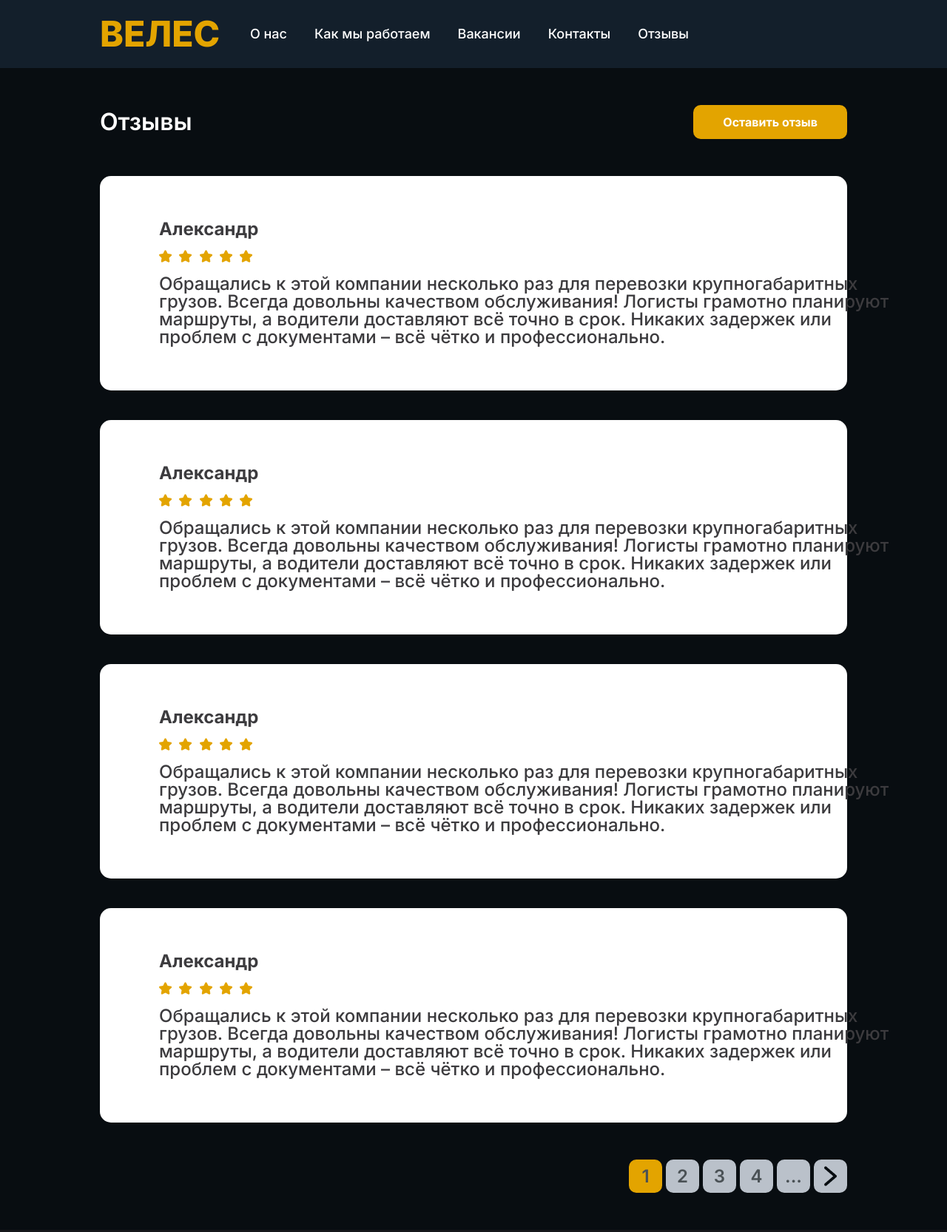
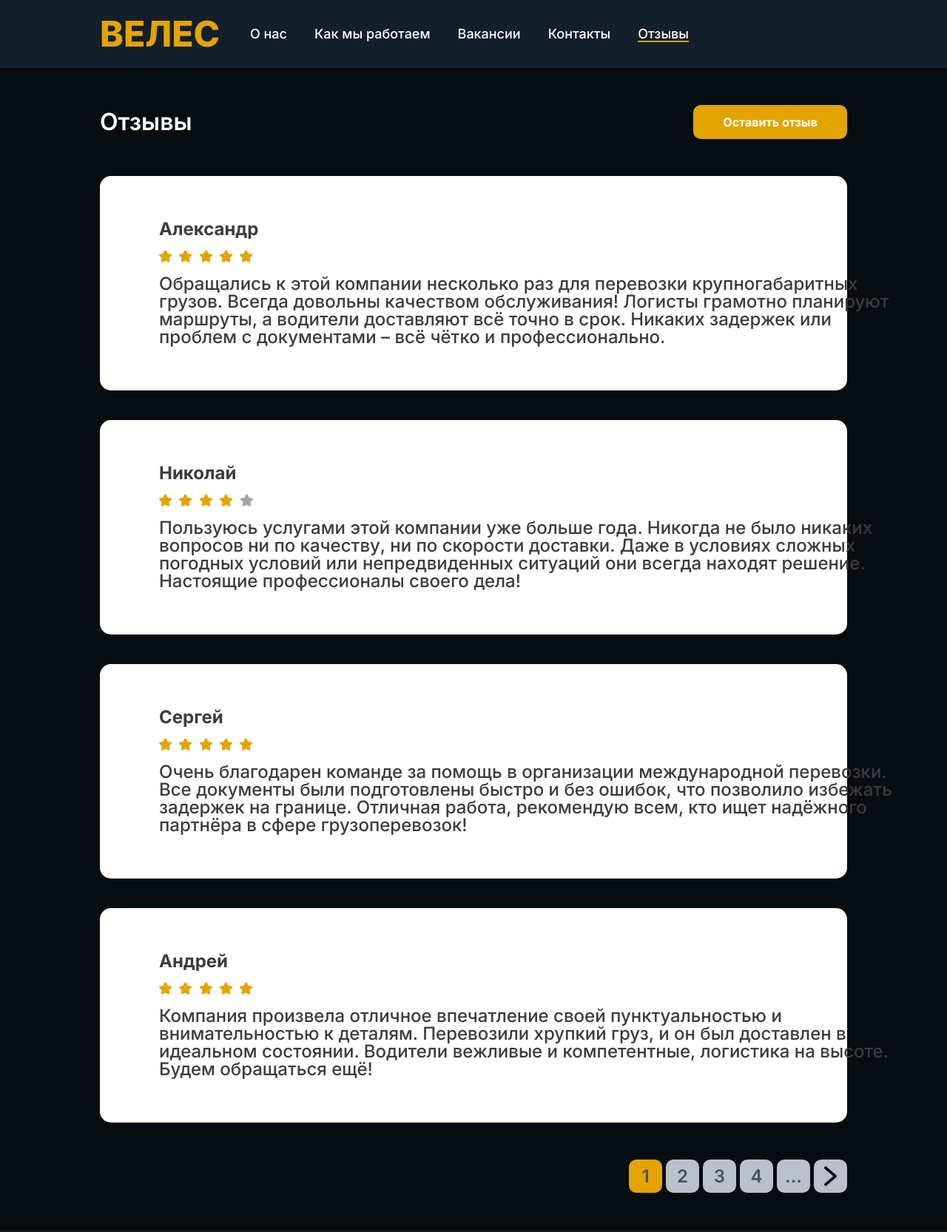
Before and after one commit to swissse/VELES, a plain HTML site: page reviews.html in a window 1280 px wide. Shown: the top 1666 px of the page at 74% size. Drawn offline with Linux system fonts and the light colour scheme.

Commit message:
Конец.

```diff
--- a/css/style.css
+++ b/css/style.css
@@ -536,10 +536,12 @@ li::marker {
   flex-direction: column;
   justify-content: center;
 }
+
 .vacancies__h__2 {
   font-size: 36px;
   font-weight: 500;
 }
+
 .vacancies__cards__2 {
   display: flex;
   align-items: center;
@@ -547,6 +549,7 @@ li::marker {
   gap: 40px;
   flex-wrap: wrap;
 }
+
 .vacancies__card__2 {
   border-radius: 15px;
   background: #FFF;
@@ -555,6 +558,7 @@ li::marker {
   padding-right: 135px;
   width: 445px;
 }
+
 .vacancies__card__h__2 {
   font-size: 24px;
   font-weight: 600;
@@ -596,6 +600,7 @@ li::marker {
   justify-self: start;
   padding-bottom: 50px;
 }
+
 .contacts__contents__2 {
   display: flex;
   align-items: center;
@@ -603,6 +608,7 @@ li::marker {
   gap: 190px;
   margin-bottom: 130px;
 }
+
 .contacts__content__2 {
   display: flex;
   flex-direction: column;
@@ -620,6 +626,7 @@ li::marker {
   color: var(--yellow-bg);
   font-weight: 500;
 }
+
 .contacts__content__text__2 {
   font-size: 20px;
   font-weight: 500;
@@ -671,6 +678,7 @@ li::marker {
   gap: 30px;
   margin-bottom: 120px;
 }
+
 .partnerships__card__2 {
   display: flex;
   flex-direction: column;
@@ -681,10 +689,12 @@ li::marker {
   width: 530px;
   padding: 23px 30px 24px 25px;
 }
+
 .partnerships__card__text__2 {
   color: #747F88;
   font-size: 20px;
 }
+
 .fz40 {
   font-size: 40px;
 }
@@ -694,22 +704,26 @@ li::marker {
   justify-content: space-between;
   background: #15202C;
 }
+
 .question__2 {
   display: flex;
   flex-direction: column;
   justify-content: space-between;
   text-align: left;
 }
+
 .question__h__2 {
   font-size: 32px;
   font-weight: 500;
 }
+
 .question__text__2 {
   font-size: 16px;
   font-weight: 300;
   padding: 30px 0 20px 0;
   width: 400px;
 }
+
 .question__text__gap__2 {
   display: flex;
   flex-direction: column;
@@ -718,6 +732,7 @@ li::marker {
   font-weight: 200;
   gap: 10px;
 }
+
 .feedback__social__2 {
   display: flex;
   align-items: center;
@@ -733,7 +748,8 @@ li::marker {
   gap: 20px;
 }
 
-.form__input__2, .form__textarea__2 {
+.form__input__2,
+.form__textarea__2 {
   width: 810px;
   padding: 24px 47px;
   background: #E8EDF2;
@@ -742,10 +758,12 @@ li::marker {
   color: #000;
   border-radius: 15px;
 }
+
 .form__textarea__2 {
   height: 142px;
   resize: none;
 }
+
 .form__btn__2 {
   border: solid 4px rgba(227, 164, 0, 0.2);
   background: var(--yellow-bg);
@@ -898,19 +916,19 @@ li::marker {
   top: 0;
 }
 
-.stages__1{
+.stages__1 {
   display: flex;
   flex-flow: column;
 }
 
-.stages_visual__1{
+.stages_visual__1 {
   display: flex;
   flex-flow: column;
   gap: 50px;
   position: relative;
 }
 
-.stage_visual__1{
+.stage_visual__1 {
   display: flex;
   align-items: center;
   justify-content: center;
@@ -923,7 +941,7 @@ li::marker {
   font-weight: 600;
 }
 
-.line_stage_visual__1{
+.line_stage_visual__1 {
   width: 4px;
   height: 340px;
   left: 50%;
@@ -933,40 +951,40 @@ li::marker {
 
 }
 
-.stages_registration_direction{
+.stages_registration_direction {
   height: 100px;
   margin-left: 30px;
 }
 
-.stages_registration_name{
+.stages_registration_name {
   margin-block: 0 5px;
   font-size: 20px;
   font-weight: 600;
 }
 
-.stages_registration_text{
+.stages_registration_text {
   font-weight: 200;
 }
 
-.stages_registration_img{
+.stages_registration_img {
   width: 800px;
 }
 
-.stages_wrap__1{
+.stages_wrap__1 {
   display: flex;
   /* flex-flow: ; */
 }
 
-.stages_registration_title{
+.stages_registration_title {
   margin-bottom: 115px;
 }
 
-.send_buttons__1{
+.send_buttons__1 {
   display: flex;
   gap: 45px;
 }
 
-.send_button{
+.send_button {
   width: 220px;
   height: 50px;
   /* padding: auto; */
@@ -974,19 +992,19 @@ li::marker {
   font-size: 700;
 }
 
-.stages_registration_submit_application__1{
+.stages_registration_submit_application__1 {
   background-color: var(--text_color);
 }
 
-.stages_registration_join{
+.stages_registration_join {
   border: 2px solid var(--text_color);
 }
 
-.choose__1{
+.choose__1 {
   background-color: var(--main-bg);
 }
 
-.choose_texts__1{
+.choose_texts__1 {
   display: flex;
   flex-flow: column;
   gap: 15px;
@@ -994,48 +1012,49 @@ li::marker {
   line-height: 1.2;
 }
 
-.choose_description__1{
+.choose_description__1 {
   display: flex;
   gap: 140px;
 }
 
 .choose_services__1 {
   margin-top: 80px;
-  *{
+
+  * {
     background-color: transparent;
     color: var(--text_color);
   }
 
-  .we_offer_services_card__1{
+  .we_offer_services_card__1 {
     padding: 0;
   }
 }
 
-.we_offer_services_text__1{
+.we_offer_services_text__1 {
   font-weight: 300;
 }
 
-.reviews_block__1{
+.reviews_block__1 {
   background-color: var(--main-bg);
 }
 
-.reviews_block_name__1{
+.reviews_block_name__1 {
   display: flex;
   justify-content: space-between;
   align-items: center;
 
-  button{
+  button {
     margin-block: auto;
   }
 }
 
-.reviews__1{
+.reviews__1 {
   display: flex;
   flex-flow: column;
   gap: 40px;
 }
 
-.review__1{
+.review__1 {
   width: 100%;
   margin: auto;
   background-color: var(--text_color);
@@ -1044,29 +1063,30 @@ li::marker {
   gap: 16px;
   border-radius: 15px;
   padding: 60px 80px;
-  *{
+
+  * {
     color: var(--color-text-scroll);
   }
 }
 
-.review_name__1{
+.review_name__1 {
   font-size: 24px;
   font-weight: 700;
 }
 
-.review_stars__1{
+.review_stars__1 {
   display: flex;
   align-items: center;
   gap: 9.3px;
 }
 
-.review_text__1{
+.review_text__1 {
   font-size: 24px;
   font-weight: 500;
   width: 1000px;
 }
 
-.num_page__1{
+.num_page__1 {
   width: 45px;
   height: 45px;
   background-color: var(--gray-color);
@@ -1081,22 +1101,22 @@ li::marker {
   cursor: pointer;
 }
 
-.switching_pages__1{
+.switching_pages__1 {
   display: flex;
   align-items: center;
   justify-content: end;
   gap: 5px;
 }
 
-.num_page_active{
+.num_page_active {
   background-color: var(--yellow-bg);
 }
 
-.num_page__1:hover{
+.num_page__1:hover {
   background-color: var(--yellow-bg);
 }
 
-.scroll_points{
+.scroll_points {
   display: flex;
   gap: 10px;
   position: absolute;
@@ -1106,7 +1126,7 @@ li::marker {
   margin-top: 10px;
 }
 
-.scroll_point{
+.scroll_point {
   background-color: #53626F;
   width: 10px;
   height: 10px;
@@ -1115,10 +1135,60 @@ li::marker {
   transition: all .2s;
 }
 
-.scroll_point:hover{
+.scroll_point:hover {
   background-color: var(--yellow-bg);
 }
 
-.point_active{
+.point_active {
   background-color: var(--yellow-bg);
 }
+
+.wrap_scroll {
+  background-color: var(--main-bg);
+  padding-top: 100px;
+}
+
+.services_card__1 {
+  img {
+    height: 115px;
+    object-fit: contain;
+    justify-content: start;
+    margin-right: auto;
+  }
+}
+
+
+.services_card__1 {
+  img {
+    height: 360px;
+  }
+}
+
+.nav__2 {
+  a {
+    position: relative;
+  }
+
+  a::before {
+    content: '';
+    position: absolute;
+    width: 0%;
+    height: 2px;
+    background-color: var(--yellow-bg);
+    bottom: -1px;
+    transition: all .3s ease-in-out;
+  }
+
+  .underline::before {
+  content: '';
+  position: absolute;
+  width: 100%;
+  height: 2px;
+  background-color: var(--yellow-bg);
+  bottom: -1px;
+}
+
+  li:hover a::before {
+    width: 100%;
+  }
+}
--- a/reviews.html
+++ b/reviews.html
@@ -10,18 +10,18 @@
   </head>
   <body>
     <header class="header__2 pad-inline">
-      <h2 class="logo__2">ВЕЛЕС</h2>
+      <h2 class="logo__2"><a href="index.html">ВЕЛЕС</a></h2>
       <nav>
         <ul class="nav__2">
           <li><a href="aboutUs.html">О нас</a></li>
-          <li><a href="">Как мы работаем</a></li>
-          <li><a href="">Вакансии</a></li>
-          <li><a href="">Контакты</a></li>
-          <li><a href="">Отзывы</a></li>
+          <li><a href="how_work.html">Как мы работаем</a></li>
+          <li><a href="vacancies.html">Вакансии</a></li>
+          <li><a href="contacts.html">Контакты</a></li>
+          <li><a href="reviews.html" class="underline">Отзывы</a></li>
         </ul>
       </nav>
     </header>
-    <main class="reviews_block__1 pad-inline ">
+    <main class="reviews_block__1 pad-inline">
       <div class="reviews_block_name__1 pad-block">
         <h2 class="name_block__1">Отзывы</h2>
         <button class="btn__1 submit_application__1">Оставить отзыв</button>
@@ -30,74 +30,77 @@
         <div class="review__1">
           <div class="review_name__1">Александр</div>
           <div class="review_stars__1">
-               <img src="img/star/star.png" alt="">
-               <img src="img/star/star.png" alt="">
-               <img src="img/star/star.png" alt="">
-               <img src="img/star/star.png" alt="">
-               <img src="img/star/star.png" alt="">
+            <img src="img/star/star.png" alt="" />
+            <img src="img/star/star.png" alt="" />
+            <img src="img/star/star.png" alt="" />
+            <img src="img/star/star.png" alt="" />
+            <img src="img/star/star.png" alt="" />
           </div>
           <p class="review_text__1">
-               Обращались к этой компании несколько раз для перевозки крупногабаритных грузов. Всегда довольны качеством обслуживания! Логисты грамотно планируют маршруты, а водители доставляют всё точно в срок. Никаких задержек или проблем с документами – всё чётко и профессионально.
+            Обращались к этой компании несколько раз для перевозки
+            крупногабаритных грузов. Всегда довольны качеством обслуживания!
+            Логисты грамотно планируют маршруты, а водители доставляют всё точно
+            в срок. Никаких задержек или проблем с документами – всё чётко и
+            профессионально.
           </p>
         </div>
         <div class="review__1">
-            <div class="review_name__1">Александр</div>
+          <div class="review_name__1">Николай</div>
           <div class="review_stars__1">
-               <img src="img/star/star.png" alt="">
-               <img src="img/star/star.png" alt="">
-               <img src="img/star/star.png" alt="">
-               <img src="img/star/star.png" alt="">
-               <img src="img/star/star.png" alt="">
+            <img src="img/star/star.png" alt="" />
+            <img src="img/star/star.png" alt="" />
+            <img src="img/star/star.png" alt="" />
+            <img src="img/star/star.png" alt="" />
+            <img src="img/star/star_gray.png" alt="" />
           </div>
           <p class="review_text__1">
-               Обращались к этой компании несколько раз для перевозки крупногабаритных грузов. Всегда довольны качеством обслуживания! Логисты грамотно планируют маршруты, а водители доставляют всё точно в срок. Никаких задержек или проблем с документами – всё чётко и профессионально.
+            Пользуюсь услугами этой компании уже больше года. Никогда не было
+            никаких вопросов ни по качеству, ни по скорости доставки. Даже в
+            условиях сложных погодных условий или непредвиденных ситуаций они
+            всегда находят решение. Настоящие профессионалы своего дела!
           </p>
         </div>
         <div class="review__1">
-            <div class="review_name__1">Александр</div>
+          <div class="review_name__1">Сергей</div>
           <div class="review_stars__1">
-               <img src="img/star/star.png" alt="">
-               <img src="img/star/star.png" alt="">
-               <img src="img/star/star.png" alt="">
-               <img src="img/star/star.png" alt="">
-               <img src="img/star/star.png" alt="">
+            <img src="img/star/star.png" alt="" />
+            <img src="img/star/star.png" alt="" />
+            <img src="img/star/star.png" alt="" />
+            <img src="img/star/star.png" alt="" />
+            <img src="img/star/star.png" alt="" />
           </div>
           <p class="review_text__1">
-               Обращались к этой компании несколько раз для перевозки крупногабаритных грузов. Всегда довольны качеством обслуживания! Логисты грамотно планируют маршруты, а водители доставляют всё точно в срок. Никаких задержек или проблем с документами – всё чётко и профессионально.
+            Очень благодарен команде за помощь в организации международной
+            перевозки. Все документы были подготовлены быстро и без ошибок, что
+            позволило избежать задержек на границе. Отличная работа, рекомендую
+            всем, кто ищет надёжного партнёра в сфере грузоперевозок!
           </p>
         </div>
         <div class="review__1">
-            <div class="review_name__1">Александр</div>
+          <div class="review_name__1">Андрей</div>
           <div class="review_stars__1">
-               <img src="img/star/star.png" alt="">
-               <img src="img/star/star.png" alt="">
-               <img src="img/star/star.png" alt="">
-               <img src="img/star/star.png" alt="">
-               <img src="img/star/star.png" alt="">
+            <img src="img/star/star.png" alt="" />
+            <img src="img/star/star.png" alt="" />
+            <img src="img/star/star.png" alt="" />
+            <img src="img/star/star.png" alt="" />
+            <img src="img/star/star.png" alt="" />
           </div>
           <p class="review_text__1">
-               Обращались к этой компании несколько раз для перевозки крупногабаритных грузов. Всегда довольны качеством обслуживания! Логисты грамотно планируют маршруты, а водители доставляют всё точно в срок. Никаких задержек или проблем с документами – всё чётко и профессионально.
+            Компания произвела отличное впечатление своей пунктуальностью и
+            внимательностью к деталям. Перевозили хрупкий груз, и он был
+            доставлен в идеальном состоянии. Водители вежливые и компетентные,
+            логистика на высоте. Будем обращаться ещё!
           </p>
         </div>
       </section>
       <div class="switching_pages__1 pad-block">
-         <div class="num_page__1 num_page_active">
-            1
-         </div>
+        <div class="num_page__1 num_page_active">1</div>
+        <div class="num_page__1">2</div>
+        <div class="num_page__1">3</div>
+        <div class="num_page__1">4</div>
+        <div class="num_page__1">...</div>
         <div class="num_page__1">
-            2
-         </div>
-         <div class="num_page__1">
-            3
-         </div>
-         <div class="num_page__1">
-            4
-         </div>
-         <div class="num_page__1">
-            ...
-         </div>
-         <div class="num_page__1">
-            <img style="rotate: 180deg;" src="img/arrow.png" alt="">
+          <img style="rotate: 180deg" src="img/arrow.png" alt="" />
         </div>
       </div>
     </main>
@@ -125,7 +128,9 @@
 
       <div class="social">
         <img src="img/aboutUs/social/image (5).png" alt="" />
-        <img src="img/aboutUs/social/image (6).png" alt="" />
+        <a target="_blank" href="https://t.me/M1rage_78"
+          ><img src="img/aboutUs/social/image (6).png" alt=""
+        /></a>
         <img src="img/aboutUs/social/Mask group (7).png" alt="" />
       </div>
     </footer>
```
Also changed, not shown: aboutUs.html (+9 -8 lines), contacts.html (+9 -8 lines), gg.html (deleted, +0 -64 lines), how_work.html (+7 -6 lines), vacancies.html (+62 -9 lines), img/services_cards/service_1.png (added), img/services_cards/service_2.png (added), img/services_cards/service_3.png (added), img/services_cards/service_4.png (added), img/services_cards/service_5.png (added), img/services_cards/service_6.png (added), img/services_cards/service_7.png (added), img/services_cards/service_8.png (added). Lines whose indentation alone changed are shown as unchanged.
